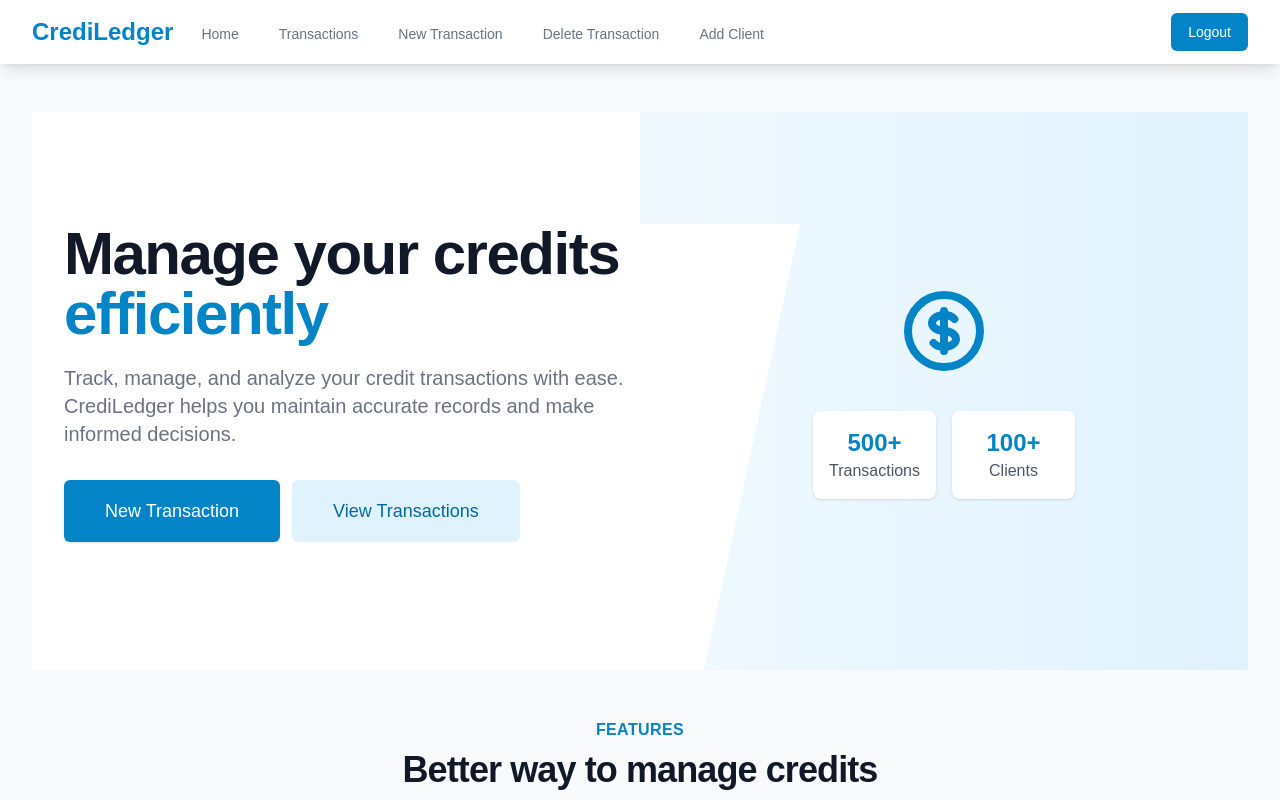
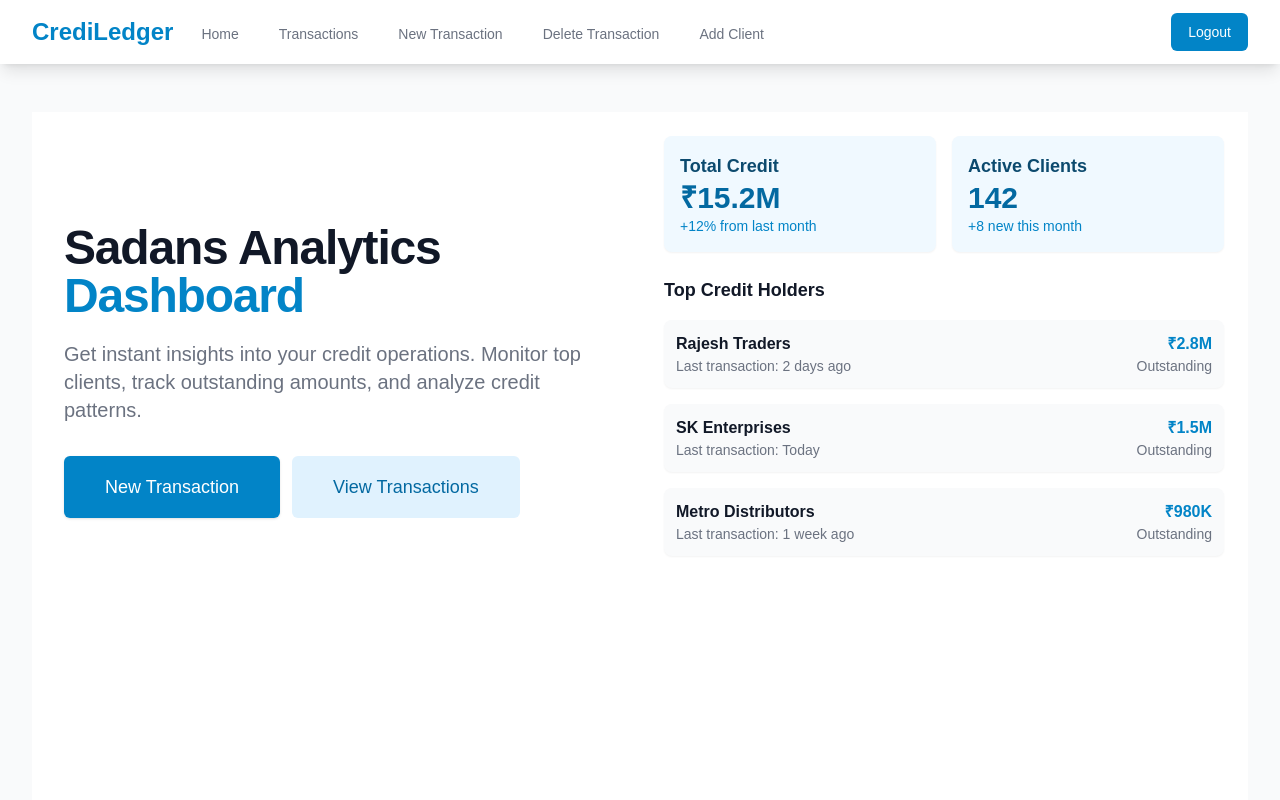
Before and after one commit to chinmayck-etrillium/sadans-backend, a React (Vite) app in the folder sadans-frontend/: page / in a window 1280 px wide. Shown: the top 800 px of the page. Built offline with nearby package versions, Linux system fonts and the light colour scheme; sample sign-in values are in the browser's storage.

Commit message:
Made changes in the hero section

```diff
--- a/sadans-frontend/src/components/Hero/Hero.jsx
+++ b/sadans-frontend/src/components/Hero/Hero.jsx
@@ -2,28 +2,18 @@ import { Link } from "react-router-dom";
 
 export default function Hero() {
   return (
-    <div className="relative bg-white overflow-hidden">
+    <div className="relative bg-white overflow-hidden min-h-screen">
       <div className="max-w-7xl mx-auto">
-        <div className="relative z-10 pb-8 bg-white sm:pb-16 md:pb-20 lg:max-w-2xl lg:w-full lg:pb-28 xl:pb-32">
-          <svg
-            className="hidden lg:block absolute right-0 inset-y-0 h-full w-48 text-white transform translate-x-1/2"
-            fill="currentColor"
-            viewBox="0 0 100 100"
-            preserveAspectRatio="none"
-            aria-hidden="true"
-          >
-            <polygon points="50,0 100,0 50,100 0,100" />
-          </svg>
-
+        <div className="relative z-10 pb-8 bg-white sm:pb-16 md:pb-20 lg:w-1/2 lg:pb-28 xl:pb-32">
           <main className="mt-10 mx-auto max-w-7xl px-4 sm:mt-12 sm:px-6 md:mt-16 lg:mt-20 lg:px-8 xl:mt-28">
             <div className="sm:text-center lg:text-left">
-              <h1 className="text-4xl tracking-tight font-extrabold text-gray-900 sm:text-5xl md:text-6xl">
-                <span className="block xl:inline">Manage your credits</span>{' '}
-                <span className="block text-primary-600 xl:inline">efficiently</span>
+              <h1 className="text-3xl tracking-tight font-extrabold text-gray-900 sm:text-4xl md:text-5xl">
+                <span className="block">Sadans Analytics</span>
+                <span className="block text-primary-600">Dashboard</span>
               </h1>
               <p className="mt-3 text-base text-gray-500 sm:mt-5 sm:text-lg sm:max-w-xl sm:mx-auto md:mt-5 md:text-xl lg:mx-0">
-                Track, manage, and analyze your credit transactions with ease.
-                CrediLedger helps you maintain accurate records and make informed decisions.
+                Get instant insights into your credit operations. Monitor top clients,
+                track outstanding amounts, and analyze credit patterns.
               </p>
               <div className="mt-5 sm:mt-8 sm:flex sm:justify-center lg:justify-start">
                 <div className="rounded-md shadow">
@@ -48,31 +38,56 @@ export default function Hero() {
         </div>
       </div>
       <div className="lg:absolute lg:inset-y-0 lg:right-0 lg:w-1/2">
-        <div className="h-56 w-full object-cover sm:h-72 md:h-96 lg:w-full lg:h-full bg-gradient-to-r from-primary-50 to-primary-100 flex items-center justify-center">
-          <div className="text-center p-8">
-            <div className="flex justify-center mb-8">
-              <svg
-                className="w-24 h-24 text-primary-600"
-                fill="none"
-                stroke="currentColor"
-                viewBox="0 0 24 24"
-              >
-                <path
-                  strokeLinecap="round"
-                  strokeLinejoin="round"
-                  strokeWidth={2}
-                  d="M12 8c-1.657 0-3 .895-3 2s1.343 2 3 2 3 .895 3 2-1.343 2-3 2m0-8c1.11 0 2.08.402 2.599 1M12 8V7m0 1v8m0 0v1m0-1c-1.11 0-2.08-.402-2.599-1M21 12a9 9 0 11-18 0 9 9 0 0118 0z"
-                />
-              </svg>
+        <div className="h-full w-full bg-white p-6 overflow-y-auto" style={{ maxHeight: "100vh" }}>
+          <div className="flex flex-col space-y-6">
+            <div className="grid grid-cols-2 gap-4">
+              <div className="bg-primary-50 p-4 rounded-lg shadow-sm">
+                <h3 className="text-lg font-bold text-primary-900">Total Credit</h3>
+                <p className="text-3xl font-bold text-primary-700">₹15.2M</p>
+                <p className="text-sm text-primary-600">+12% from last month</p>
+              </div>
+              <div className="bg-primary-50 p-4 rounded-lg shadow-sm">
+                <h3 className="text-lg font-semibold text-primary-900">Active Clients</h3>
+                <p className="text-3xl font-bold text-primary-700">142</p>
+                <p className="text-sm text-primary-600">+8 new this month</p>
+              </div>
             </div>
-            <div className="grid grid-cols-2 gap-4 text-center">
-              <div className="p-4 bg-white rounded-lg shadow">
-                <h3 className="text-2xl font-bold text-primary-600">500+</h3>
-                <p className="text-gray-600">Transactions</p>
-              </div>
-              <div className="p-4 bg-white rounded-lg shadow">
-                <h3 className="text-2xl font-bold text-primary-600">100+</h3>
-                <p className="text-gray-600">Clients</p>
+
+            <div className="bg-white rounded-lg">
+              <h3 className="text-lg font-semibold mb-4 text-gray-900">Top Credit Holders</h3>
+              <div className="space-y-4">
+                <div className="flex items-center justify-between p-3 bg-gray-50 rounded-lg shadow-sm">
+                  <div>
+                    <p className="font-semibold text-gray-900">Rajesh Traders</p>
+                    <p className="text-sm text-gray-500">Last transaction: 2 days ago</p>
+                  </div>
+                  <div className="text-right">
+                    <p className="font-bold text-primary-600">₹2.8M</p>
+                    <p className="text-sm text-gray-500">Outstanding</p>
+                  </div>
+                </div>
+
+                <div className="flex items-center justify-between p-3 bg-gray-50 rounded-lg shadow-sm">
+                  <div>
+                    <p className="font-semibold text-gray-900">SK Enterprises</p>
+                    <p className="text-sm text-gray-500">Last transaction: Today</p>
+                  </div>
+                  <div className="text-right">
+                    <p className="font-bold text-primary-600">₹1.5M</p>
+                    <p className="text-sm text-gray-500">Outstanding</p>
+                  </div>
+                </div>
+
+                <div className="flex items-center justify-between p-3 bg-gray-50 rounded-lg shadow-sm">
+                  <div>
+                    <p className="font-semibold text-gray-900">Metro Distributors</p>
+                    <p className="text-sm text-gray-500">Last transaction: 1 week ago</p>
+                  </div>
+                  <div className="text-right">
+                    <p className="font-bold text-primary-600">₹980K</p>
+                    <p className="text-sm text-gray-500">Outstanding</p>
+                  </div>
+                </div>
               </div>
             </div>
           </div>
```
Also changed, not shown: sadans-frontend/src/components/GetTransactionDetails/GetTransactionDetails.jsx (+85 -21 lines).
